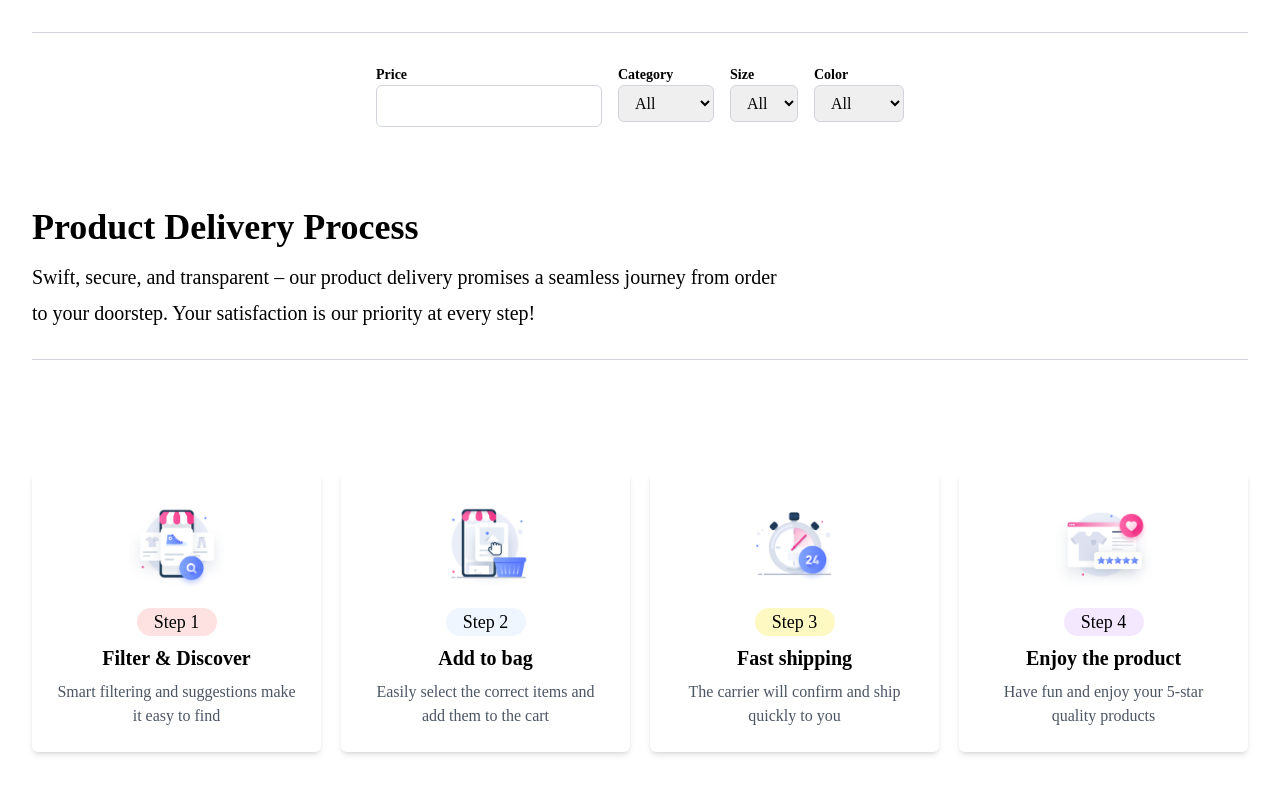
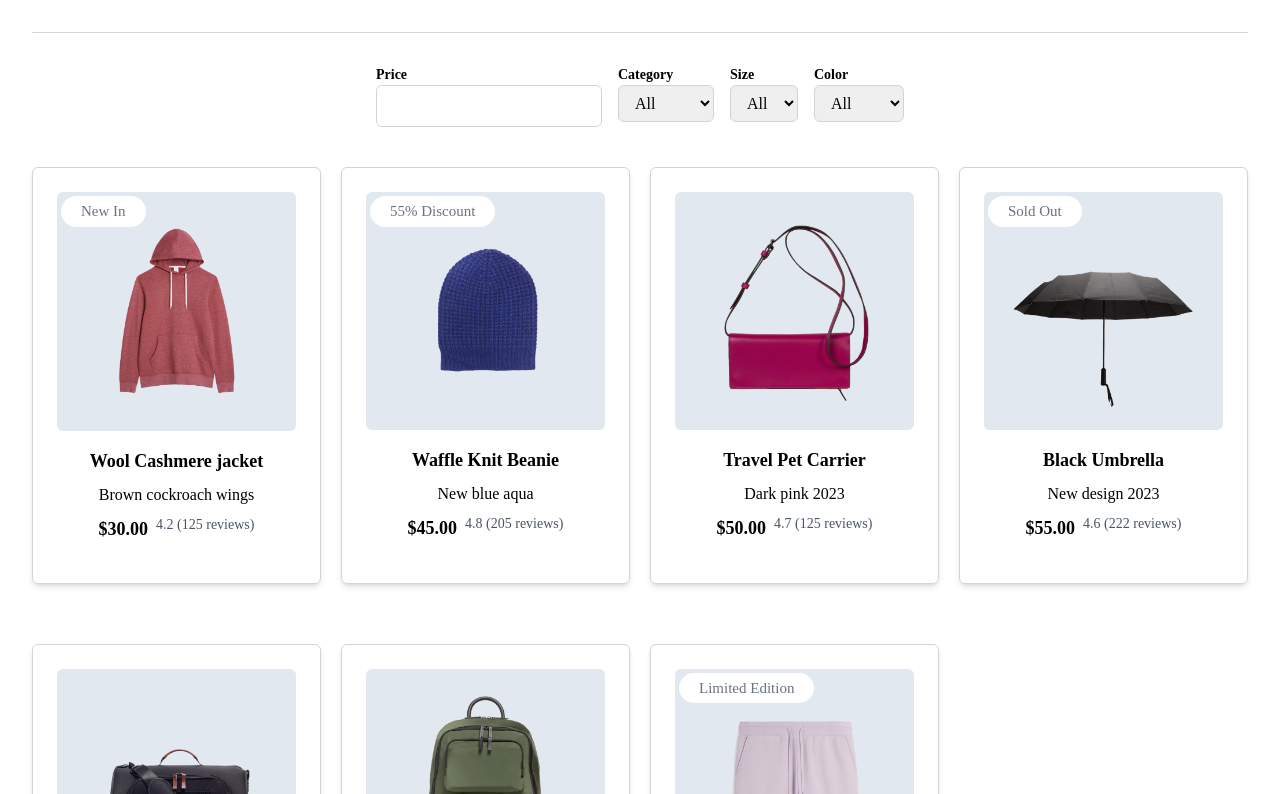
Before and after one commit to mdsajalali/karbar-frontend, a React (Vite) app: page / in a window 1280 px wide. Shown: the part 1206-2000 px from the top of the page. Built offline with nearby package versions, Linux system fonts and the light colour scheme.

Commit message:
products section design completed

```diff
--- /dev/null
+++ b/src/components/ProductDetail.jsx
@@ -0,0 +1,40 @@
+import React from "react";
+
+const ProductDetail = ({ data }) => {
+  return (
+    <div className="max-w-md mx-auto border border-gray-300 rounded-md shadow-md p-6 text-center   mt-10">
+      <div className="relative group">
+        {data.tag ? (
+          <h1 className="text-[15px] absolute left-1 font-medium mb-4 top-1 bg-white text-gray-500 px-5 rounded-full py-1">
+            {data?.tag}
+          </h1>
+        ) : (
+          ""
+        )}
+        <img
+          src={data.img}
+          alt=""
+          className="mx-auto mb-4 w-full bg-slate-200  object-cover  rounded-md transition-all duration-300 group-hover:scale-105"
+        />
+        <div className="flex absolute bottom-5 left-0 right-0 items-center justify-center gap-4 opacity-0 group-hover:opacity-100 transition-opacity duration-300 transform translate-y-1/2">
+          <button className="bg-black flex items-center gap-2 text-white  py-2 px-4 rounded-full  ">
+            Add To Cart
+          </button>
+          <button className="bg-white flex items-center gap-2    py-2 px-4 rounded-full  ">
+            Quick View
+          </button>
+        </div>
+      </div>
+      <h2 className="text-lg font-semibold mb-2">{data.name}</h2>
+      <h3 className="text-md mb-2">{data.title}</h3>
+      <div className="flex justify-center mb-4">
+        <span className="text-lg font-bold mr-2">${data.price}.00</span>
+        <span className="text-sm text-gray-600">
+          {data.rating} ({data.reviews} reviews)
+        </span>
+      </div>
+    </div>
+  );
+};
+
+export default ProductDetail;
--- a/src/pages/Products.jsx
+++ b/src/pages/Products.jsx
@@ -1,3 +1,6 @@
+import ProductDetail from "../components/ProductDetail";
+import productData from "./../data/ProductsData";
+
 const Products = () => {
   return (
     <div className="max-w-[1500px] mx-auto py-5 px-4 sm:px-6 lg:px-8 my-10">
@@ -69,6 +72,12 @@ const Products = () => {
           </select>
         </div>
       </div>
+
+      <div className="grid grid-cols-1 md:grid-cols-2 lg:grid-cols-3 xl:grid-cols-4 gap-5">
+        {productData.map((data) => (
+          <ProductDetail key={data.id} data={data} />
+        ))}
+      </div>
     </div>
   );
 };
```
